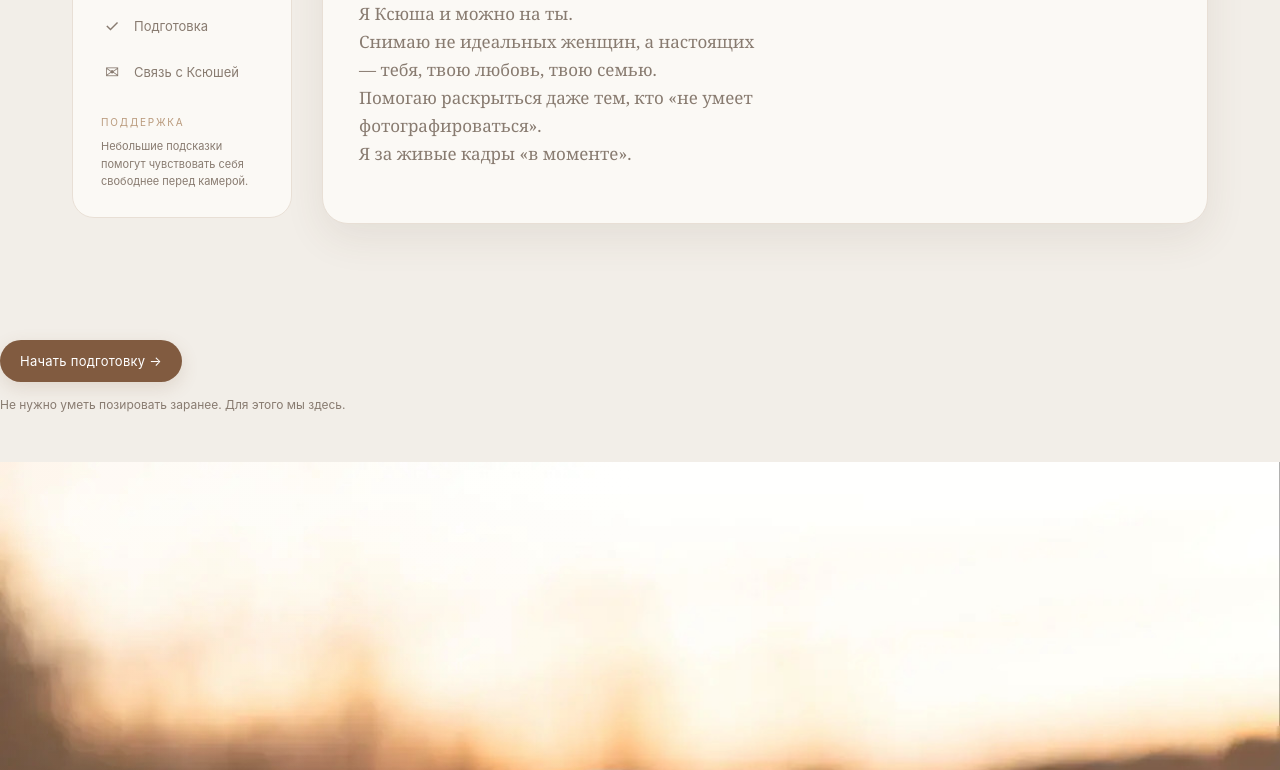
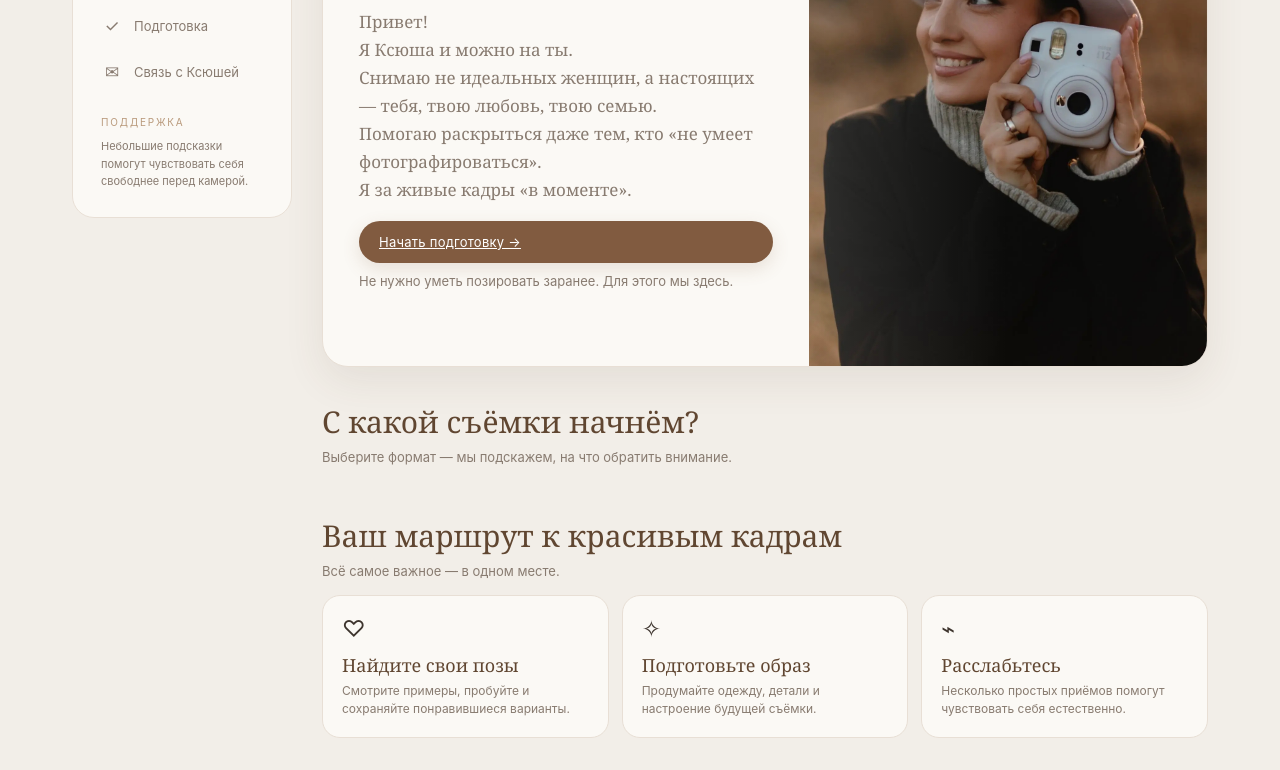
Before and after one commit to lelgop/media, a plain HTML site: page ksy-app/index.html in a window 1280 px wide. Shown: the part 338-1108 px from the top of the page. Drawn offline with Linux system fonts and the light colour scheme.

Commit message:
Update index.html

```diff
--- a/ksy-app/index.html
+++ b/ksy-app/index.html
@@ -33,10 +33,17 @@
 <main class="main">
 <section class="page active" id="page-home">
   <div class="hero">
-    <div class="hero-copy"><div class="eyebrow">MONIKA · искусство позирования</div><h1>Ваша красота.<br>Ваш момент.</h1><p>Привет!<br>Я Ксюша и можно на ты.<br>Снимаю не идеальных женщин, а настоящих — тебя, твою любовь, твою семью.<br>Помогаю раскрыться даже тем, кто «не умеет фотографироваться».<br>Я за живые кадры «в моменте».</p></div></div>
-</div></p><div><button class="btn" data-go="shoot">Начать подготовку →</button></div><div class="welcome-note">Не нужно уметь позировать заранее. Для этого мы здесь.</div></div>
-    <div class="hero-photo"><img src="main-photo.jpg" alt="Ксюша — фотограф фотостудии MONIKA"></div>
-  </div>
+    <div class="hero-copy">
+        <div class="eyebrow">MONIKA · искусство позирования</div>
+        <h1>Ваша красота.<br>Ваш момент.</h1>
+        <p>Привет!<br>Я Ксюша и можно на ты.<br>Снимаю не идеальных женщин, а настоящих — тебя, твою любовь, твою семью.<br>Помогаю раскрыться даже тем, кто «не умеет фотографироваться».<br>Я за живые кадры «в моменте».</p>
+        <a href="#shoot" class="btn" data-go="shoot">Начать подготовку →</a>
+        <div class="muted" style="margin-top:8px">Не нужно уметь позировать заранее. Для этого мы здесь.</div>
+    </div>
+    <div class="hero-photo">
+        <img src="main-photo.jpg" alt="Ксюша — фотограф фотостудии MONIKA">
+    </div>
+</div>
   <div class="section-head"><div><h2>С какой съёмки начнём?</h2><p>Выберите формат — мы подскажем, на что обратить внимание.</p></div></div>
   <div class="shoot-grid" id="homeShootGrid"></div>
   <div class="section-head"><div><h2>Ваш маршрут к красивым кадрам</h2><p>Всё самое важное — в одном месте.</p></div></div>
```
